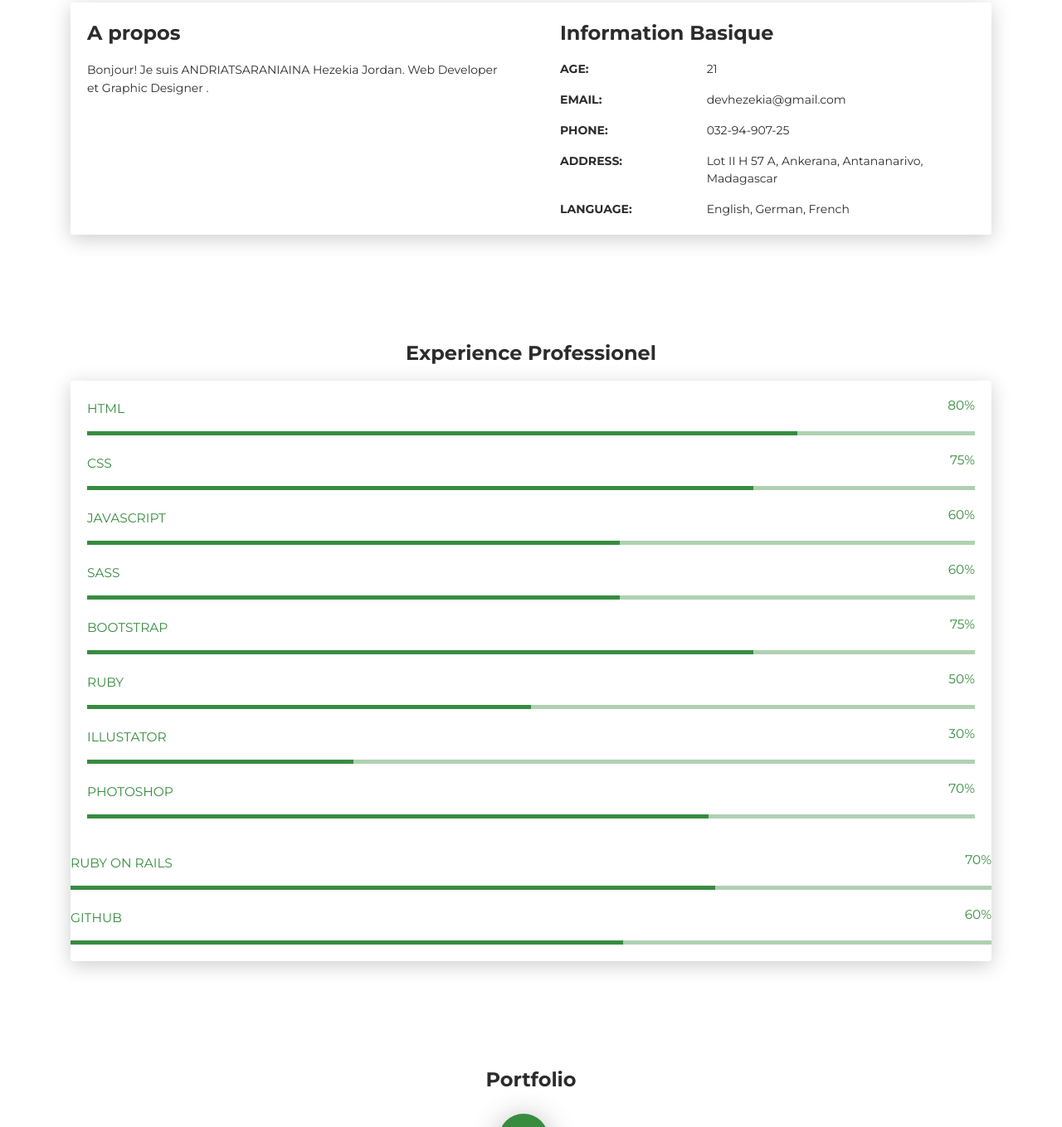
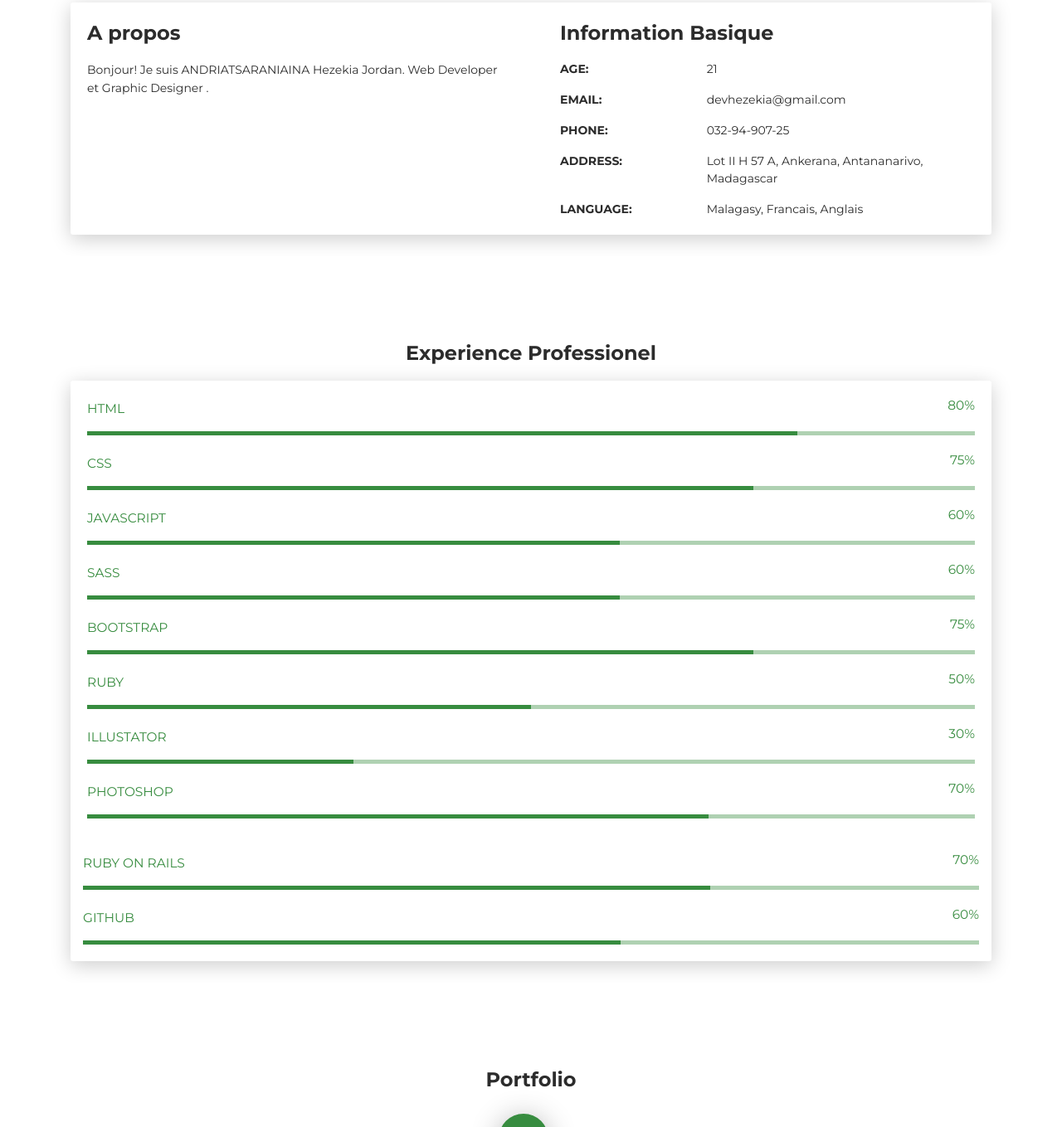
Before and after one commit to hezekia783/cv_digital2, a plain HTML site: page index.html in a window 1280 px wide. Shown: the part 617-1976 px from the top of the page at 83% size. Drawn offline with Linux system fonts and the light colour scheme.

Commit message:
Update index.html

```diff
--- a/index.html
+++ b/index.html
@@ -86,7 +86,7 @@
             </div>
             <div class="row mt-3">
               <div class="col-sm-4"><strong class="text-uppercase">Language:</strong></div>
-              <div class="col-sm-8">English, German, French</div>
+              <div class="col-sm-8">Malagasy, Francais, Anglais</div>
             </div>
           </div>
         </div>
@@ -164,7 +164,6 @@
       </div>
     </div>
   </div>
-      <div class="row">
         <div class="col-md-12 p-10px">
           <div class="progress-container progress-primary"><span class="progress-badge">Ruby on Rails</span>
             <div class="progress">
```
